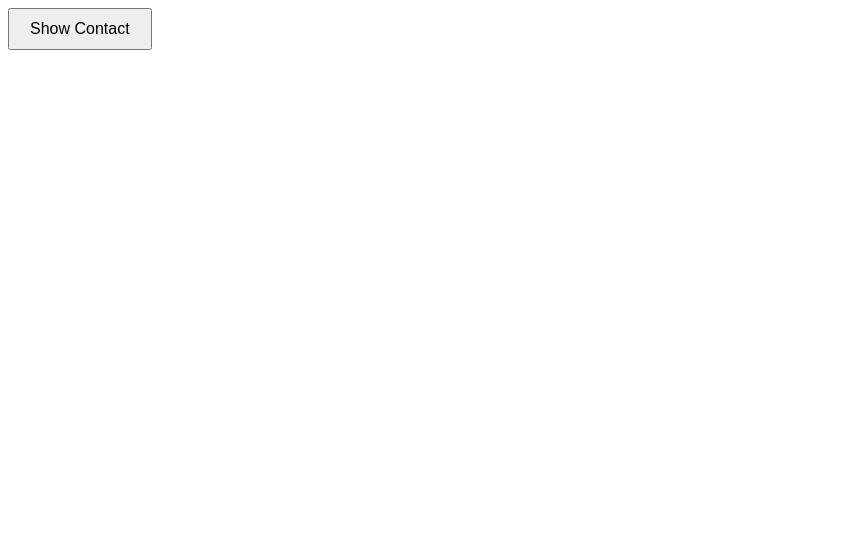
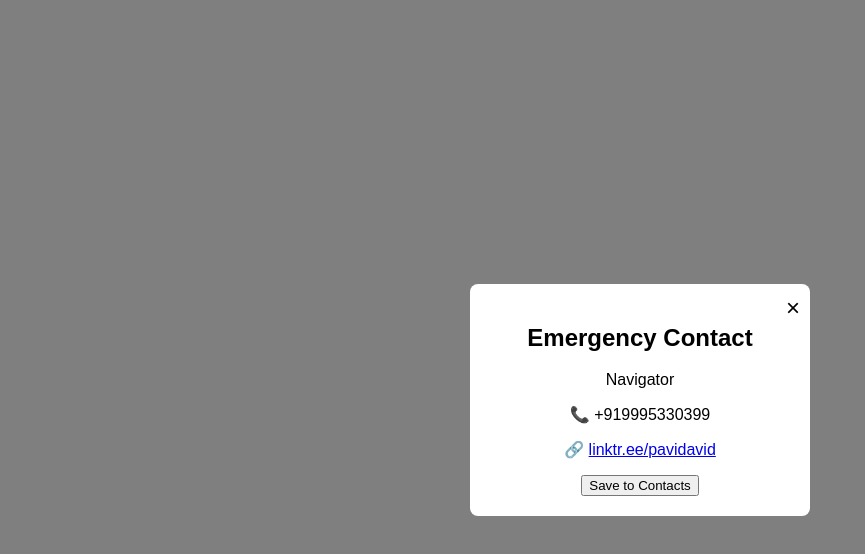
Before and after one commit to pjsatish48/wedding-invitation, a plain HTML site: page index.html in a window 1280 px wide. Shown: the whole page, without its empty margins (0-865 px from the left). Drawn offline with Linux system fonts and the light colour scheme.

Commit message:
Update index.html

```diff
--- a/index.html
+++ b/index.html
@@ -7,16 +7,14 @@
     <link rel="stylesheet" href="styles.css">
 </head>
 <body>
-    <button id="openPopupBtn">Show Contact</button>
-
-    <div id="popup" class="popup hidden">
+    <div id="popup" class="popup">
         <div class="popup-content">
             <span class="close-btn">&times;</span>
             <h2>Emergency Contact</h2>
             <p>Navigator</p>
             <p>📞 +919995330399</p>
             <p>🔗 <a href="https://linktr.ee/pavidavid" target="_blank">linktr.ee/pavidavid</a></p>
-            <button>Save to Contacts</button>
+            <button id="saveContactBtn">Save to Contacts</button>
         </div>
     </div>
 
```
